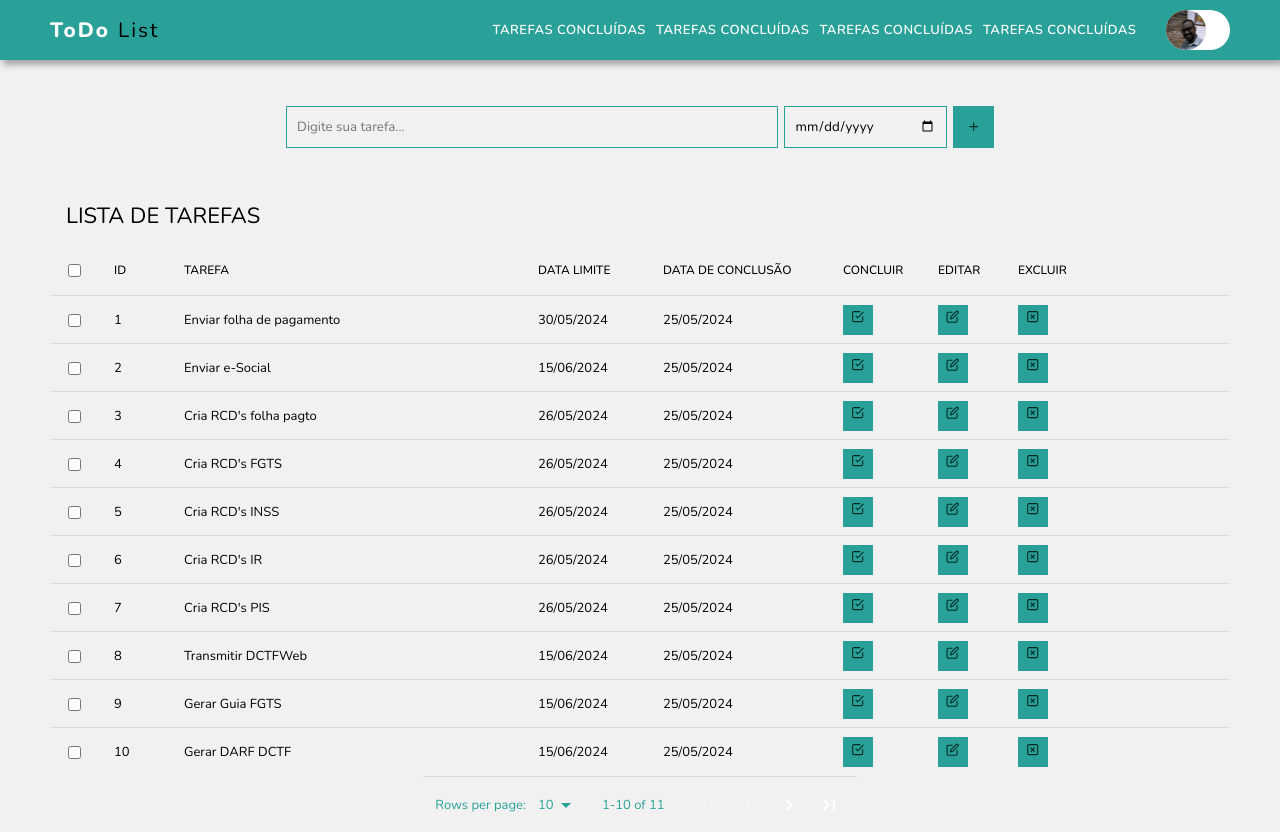
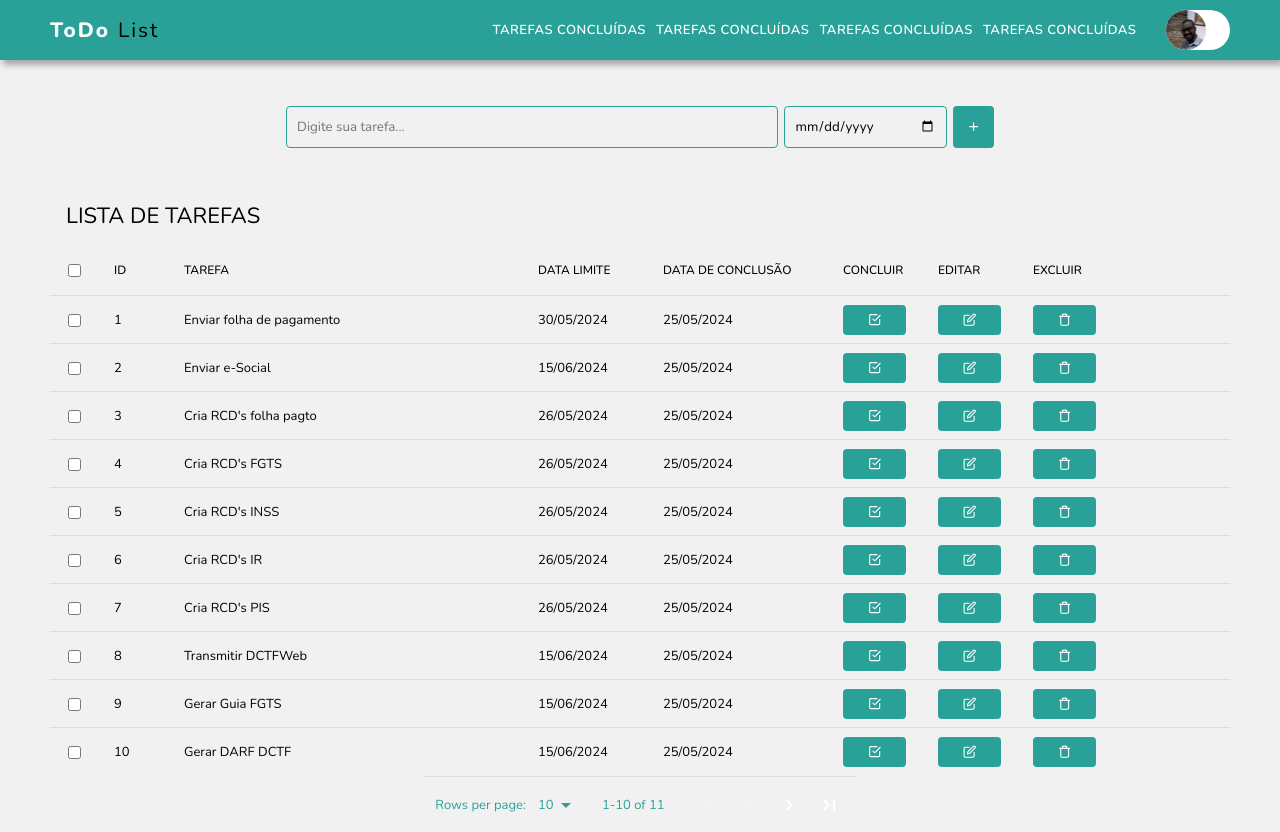
Before and after one commit to iraeveras/todo-list-react-vite, a React (Vite) app: page / in a window 1280 px wide. Built offline with nearby package versions, Linux system fonts and the light colour scheme.

Commit message:
refatoração

```diff
--- a/src/components/Button/Button.css
+++ b/src/components/Button/Button.css
@@ -1,10 +1,14 @@
 button {
-    width: 30px;
+    display: flex;
+    align-items: center;
+    justify-content: center;
+    width: 100px;
     height: 30px;
     background-color: #2aa198;
     padding: 5px;
     border: none;
-    color: #022c22;
+    border-radius: 4px;
+    color: #FFF;
     font-weight: bold;
     cursor: pointer;
 }
--- a/src/components/Formtask/Formtask.css
+++ b/src/components/Formtask/Formtask.css
@@ -30,6 +30,7 @@
 .input-date-task {
     outline: none;
     border: 1px solid #2aa198;
+    border-radius: 4px;
     padding: 10px;
     background: transparent;
 }
--- a/src/components/Formtask/Formtask.jsx
+++ b/src/components/Formtask/Formtask.jsx
@@ -7,22 +7,31 @@ import './Formtask.css';
 
 export const Formtask = () => {
 
-    const [inputTextTask, setInputTextTask] = useState('')
-    const [inputDateTask, setInputDateTask] = useState('')
+    const [inputTextTask, setInputTextTask] = useState('');
+    const [inputDateTask, setInputDateTask] = useState('');
 
 
 
     const handleTaskAdd = () => {
-        // e.PreventDefault()
-        // const { task, dateCompletion, createDatetask } = taskValue
+
+        if (inputTextTask === "") {
+            alert("informe a tarefa desejada.")
+            return
+        }
+
+        if (inputDateTask === "") {
+            alert("informe a data de conclusão da tarefa.")
+            return
+        }
 
 
-        // const task = {
-        //     taskValue: inputTextTask,
-        //     dateValue: inputDateTask,
-        //     dateAtual: dateAtual
-        // }
+        const task = {
+                taskValue: inputTextTask,
+                dateValue: inputDateTask,
+                dateAtual: dateAtual
+            }
 
+            console.log(task)
         // console.log(task)
         // setinputTaxtTask('')
 
--- a/src/components/Task/Task.css
+++ b/src/components/Task/Task.css
@@ -40,10 +40,21 @@
     gap: 10px;
 }
 
-.btn-group button {
+.btn-concluir,
+.btn-editar,
+.btn-excluir {
     display: flex;
     align-items: center;
     justify-content: center;
+    transition: background .3s ease-in-out;
+}
+
+.btn-editar:hover {
+    background-color: blue;
+}
+
+.btn-excluir:hover {
+    background-color: red;
 }
 
 @media (width <= 1180px) {
--- a/src/components/Task/Task.jsx
+++ b/src/components/Task/Task.jsx
@@ -2,7 +2,7 @@ import React from "react";
 import DataTable , { createTheme } from "react-data-table-component";
 import { FiCheckSquare } from "react-icons/fi";
 import { FiEdit } from "react-icons/fi";
-import { FiXSquare } from "react-icons/fi";
+import { FiTrash } from "react-icons/fi";
 import { Button } from "../Button/Button";
 import api from "../../services/api.js";
 import './Task.css';
@@ -41,9 +41,9 @@ export const Task = () => {
         {
             name: "CONCLUIR",
             cell: () => (
-                <Button >
+                <button className="btn-concluir">
                     <FiCheckSquare />
-                </Button>
+                </button>
             ),
             width: '95px',
 
@@ -51,21 +51,21 @@ export const Task = () => {
         {
             name: "EDITAR",
             cell: () => (
-                <Button >
+                <button className="btn-editar">
                     <FiEdit />
-                </Button>
+                </button>
             ),
-            width: '80px',
+            width: '95px',
 
         },
         {
             name: "EXCLUIR",
             cell: () => (
-                <Button >
-                    <FiXSquare />
-                </Button>
+                <button className="btn-excluir">
+                    <FiTrash />
+                </button>
             ),
-            width: '85px',
+            width: '95px',
 
         },
     ];
```
